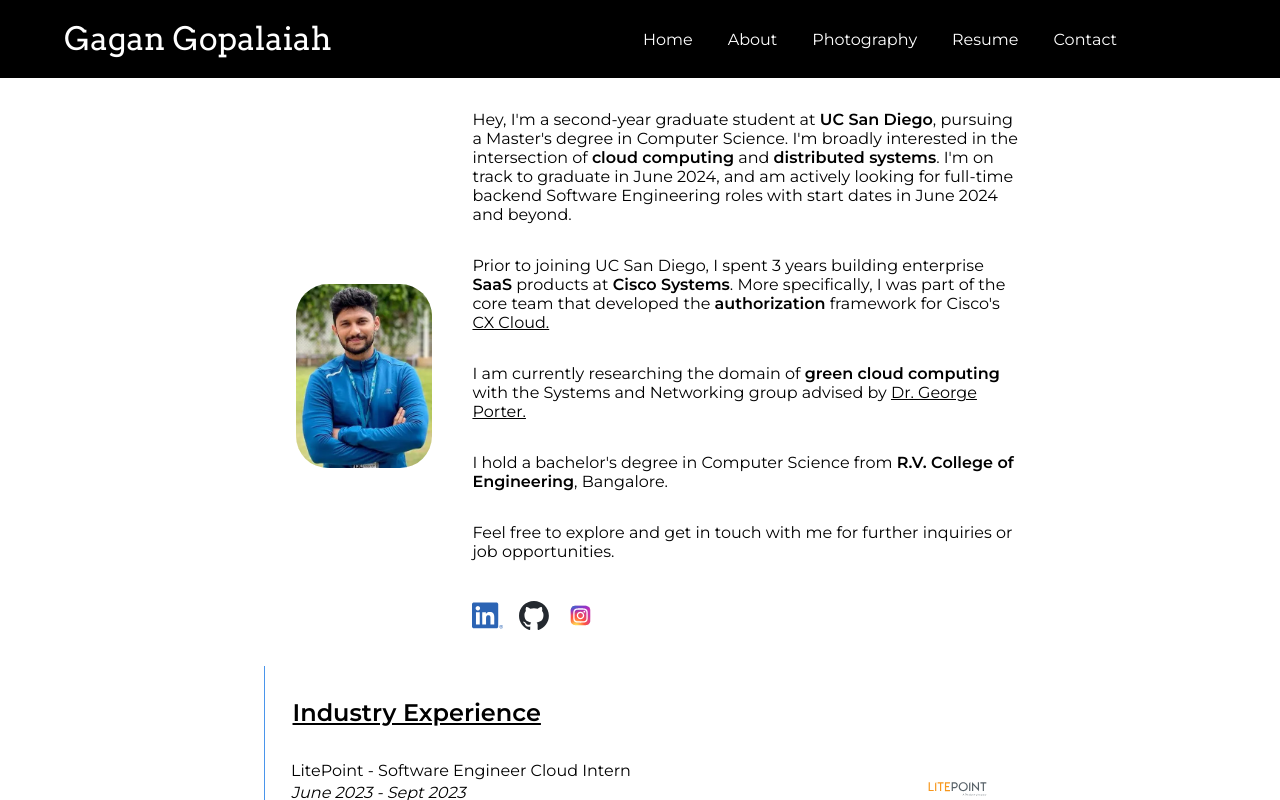
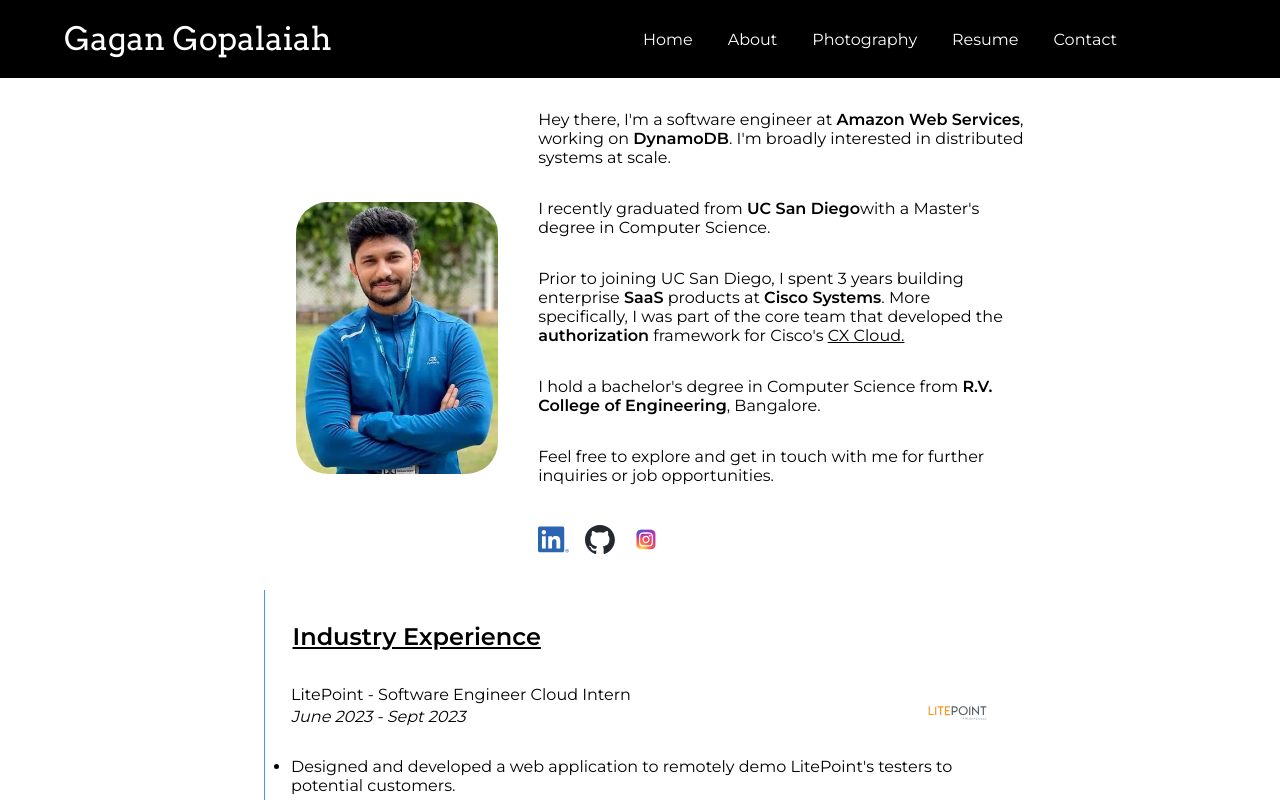
Before and after one commit to ggopalai/portfolio, a Next.js app: page / in a window 1280 px wide. Shown: the top 800 px of the page. Built offline with nearby package versions, Linux system fonts and the light colour scheme.

Commit message:
changed bio

```diff
--- a/pages/index.js
+++ b/pages/index.js
@@ -35,19 +35,18 @@
                     {/* intro text */}
                     <intro-text id={styles.introtext}>
                         <p>
-                            Hey, I'm a second-year graduate student at{' '}
-                            <span className={styles.emp}>UC San Diego</span>,
-                            pursuing a Master's degree in Computer Science. I'm
-                            broadly interested in the intersection of{' '}
-                            <span className={styles.emp}>cloud computing</span>{' '}
-                            and{' '}
+                            Hey there, I'm a software engineer at{' '}
                             <span className={styles.emp}>
-                                distributed systems
+                                Amazon Web Services
                             </span>
-                            . I'm on track to graduate in June 2024, and am
-                            actively looking for full-time backend Software
-                            Engineering roles with start dates in June 2024 and
-                            beyond.
+                            , working on{' '}
+                            <span className={styles.emp}>DynamoDB</span>. I'm
+                            broadly interested in distributed systems at scale.
+                        </p>
+                        <p>
+                            I recently graduated from{' '}
+                            <span className={styles.emp}>UC San Diego</span>
+                            with a Master's degree in Computer Science.
                         </p>
                         <p>
                             Prior to joining UC San Diego, I spent 3 years
@@ -66,21 +65,7 @@
                                 <u> CX Cloud.</u>{' '}
                             </a>
                         </p>
-                        <p>
-                            I am currently researching the domain of{' '}
-                            <span className={styles.emp}>
-                                {' '}
-                                green cloud computing{' '}
-                            </span>{' '}
-                            with the Systems and Networking group advised by{' '}
-                            <a
-                                href="https://cseweb.ucsd.edu/~gmporter/"
-                                target="_blank"
-                            >
-                                {' '}
-                                <u>Dr. George Porter.</u>{' '}
-                            </a>
-                        </p>
+
                         <p>
                             I hold a bachelor's degree in Computer Science from{' '}
                             <span className={styles.emp}>
```
Also changed, not shown: public/images/photo36-1.avif (added).
